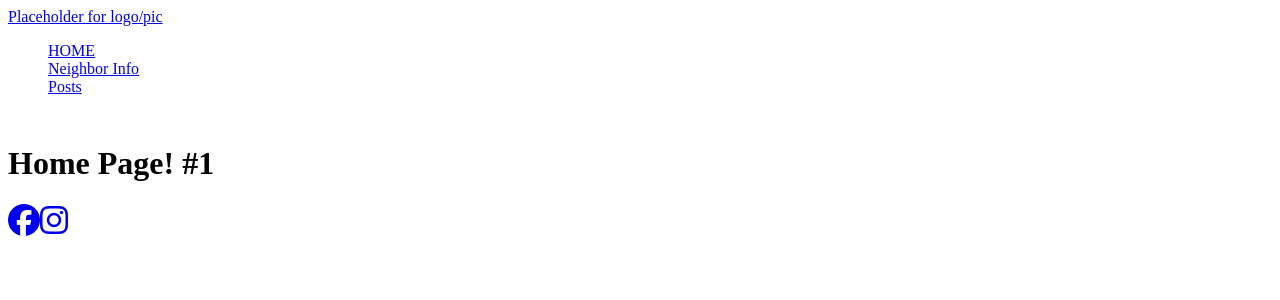
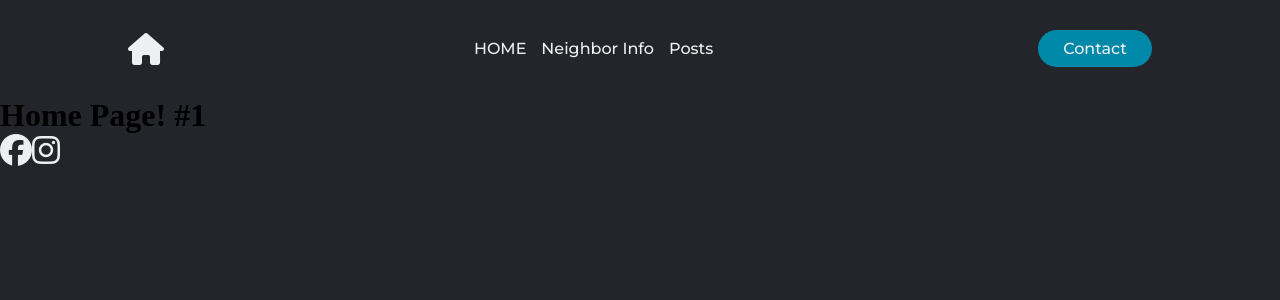
Before and after one commit to DianeLarsen/Group-project-lvl5, a React (Create React App) app in the folder client/: page / in a window 1280 px wide. Shown: the top 300 px of the page. Built offline with nearby package versions, Linux system fonts and the light colour scheme.

Commit message:
working on navbar

```diff
--- a/client/public/index.html
+++ b/client/public/index.html
@@ -25,6 +25,9 @@
       work correctly both with client-side routing and a non-root public URL.
       Learn how to configure a non-root public URL by running `npm run build`.
     -->
+    <link rel="preconnect" href="https://fonts.googleapis.com">
+<link rel="preconnect" href="https://fonts.gstatic.com" crossorigin>
+<link href="https://fonts.googleapis.com/css2?family=Montserrat:wght@500&display=swap" rel="stylesheet">
     <title>My Neighborhood</title>
   </head>
   <body>
--- a/client/src/App.css
+++ b/client/src/App.css
@@ -1,11 +1,47 @@
-li {
+*{
+    box-sizing: border-box;
+    margin: 0;
+    padding: 0;
+    background-color: #24252A;
+}
+li, a, button {
+    font-family: 'Montserrat', sans-serif;
+    font-weight: 500;
+    font-size: 16px;
+    color: #edf0f1;
+    text-decoration: none;
+}
+header {
+    display: flex;
+    justify-content: space-between;
+    align-items: center;
+    padding: 30px 10%;
+}
+.logo{
+    cursor: pointer;
+}
+.nav_links{
     list-style: none;
 }
-header ul {
-    font-size: 70px;
-    font-weight: 600;
-    background-image: linear-gradient(to left, #553c9a, #b393d3);
-    color: transparent;
-    background-clip: text;
-    -webkit-background-clip: text;
-  }
+.nav_links li{
+    display: inline-block;
+    padding: 0px, 20px;
+    margin-right: 15px;
+}
+.nav_links li a{
+    transition: all 0.3s ease 0s;
+}
+.nav_links li a:hover {
+    transition: all 0.3s ease 0s;
+}
+button{
+    padding: 9px 25px;
+    background-color: rgba(0,136,169,1);
+    border: none;
+    border-radius: 50px;
+    cursor: pointer;
+    transition: all 0.3s ease 0s;
+}
+button:hover{
+    background-color: rgba(0,136,169,0.8);
+}
--- a/client/src/components/Header.js
+++ b/client/src/components/Header.js
@@ -1,42 +1,29 @@
 import React from "react";
-
 
 export default function Header() {
   return (
-    <div className="header-wrapper-outer" id="grid-container">
-      <a className="logo" href="/#">Placeholder for logo/pic
-        {/* <img className="logo" src={bookLogo} alt="We Be Bookn" /> */}
+    <header className="header-wrapper-outer" id="grid-container">
+      <a className="logo" href="/#">
+      <i class="fa-solid fa-house fa-2x"></i>
       </a>
-      <div className="navigation-wrapper">
-        <ul className="nav" id="grid-container-nav">
+      <nav>
+        <ul className="nav_links">
           <li>
-            <a className="navList" href="/">
-              HOME
-            </a>
+            <a href="/">HOME</a>
           </li>
           <li>
-            <a className="navList" href="/Lots">
-              Neighbor Info
-            </a>
+            <a href="/Lots">Neighbor Info</a>
           </li>
           <li>
-            <a className="navList" href="/Posts">
-              Posts
-            </a>
-          </li>
-
-          <li>
-
-            <svg data-v-43540933="" width="24px" height="24px" xmlns="http://www.w3.org/2000/svg" role="img" className="svg-user">
-
-            <use href="#user-icon" ></use>
-            </svg>
-
+            <a href="/Posts">Posts</a>
           </li>
 
         </ul>
 
-      </div>
-    </div>
+      </nav>
+      <a className="cta" href="#">
+          <button>Contact</button>
+        </a>
+    </header>
   );
 }
```
Also changed, not shown: client/src/assets/17750.jpg (added).
